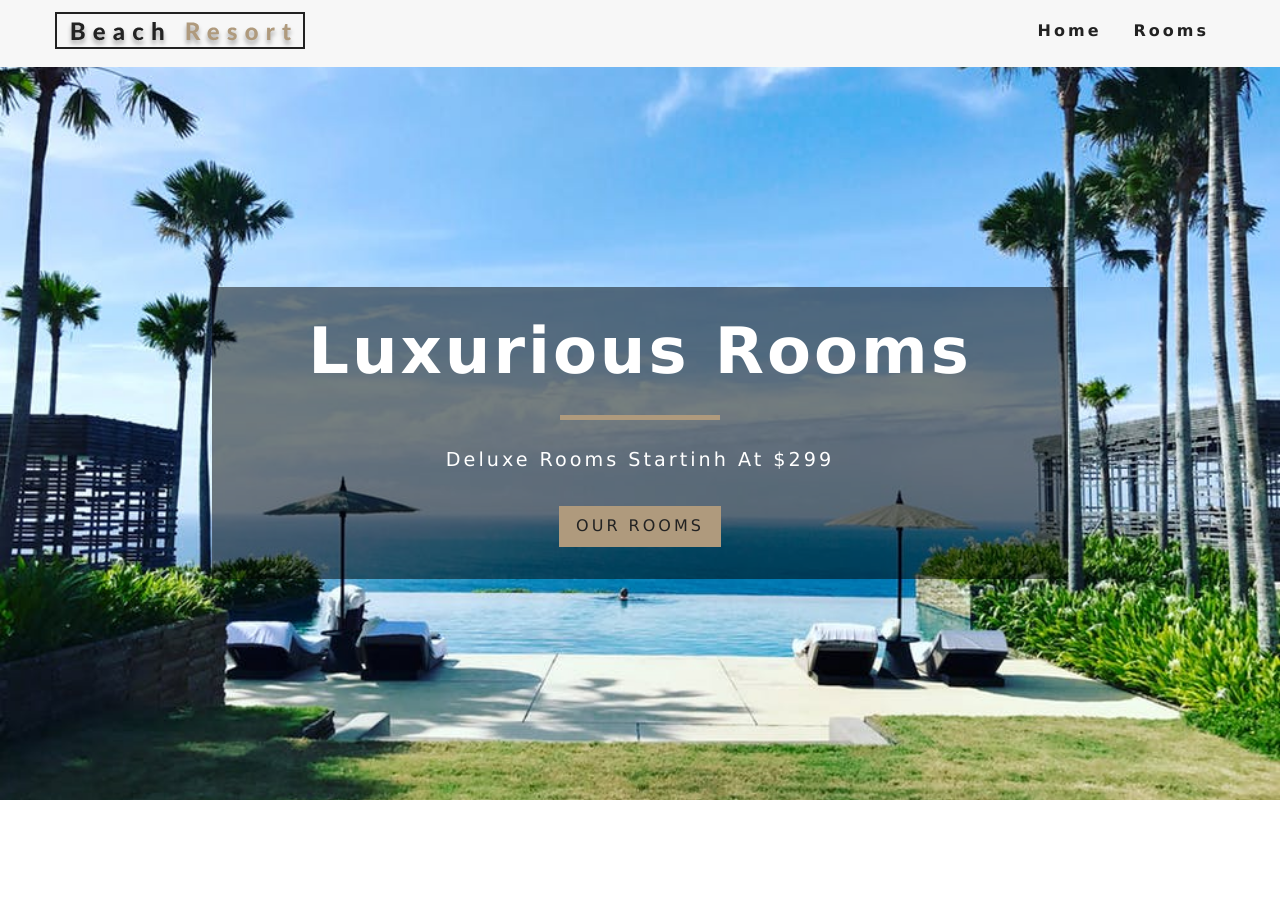
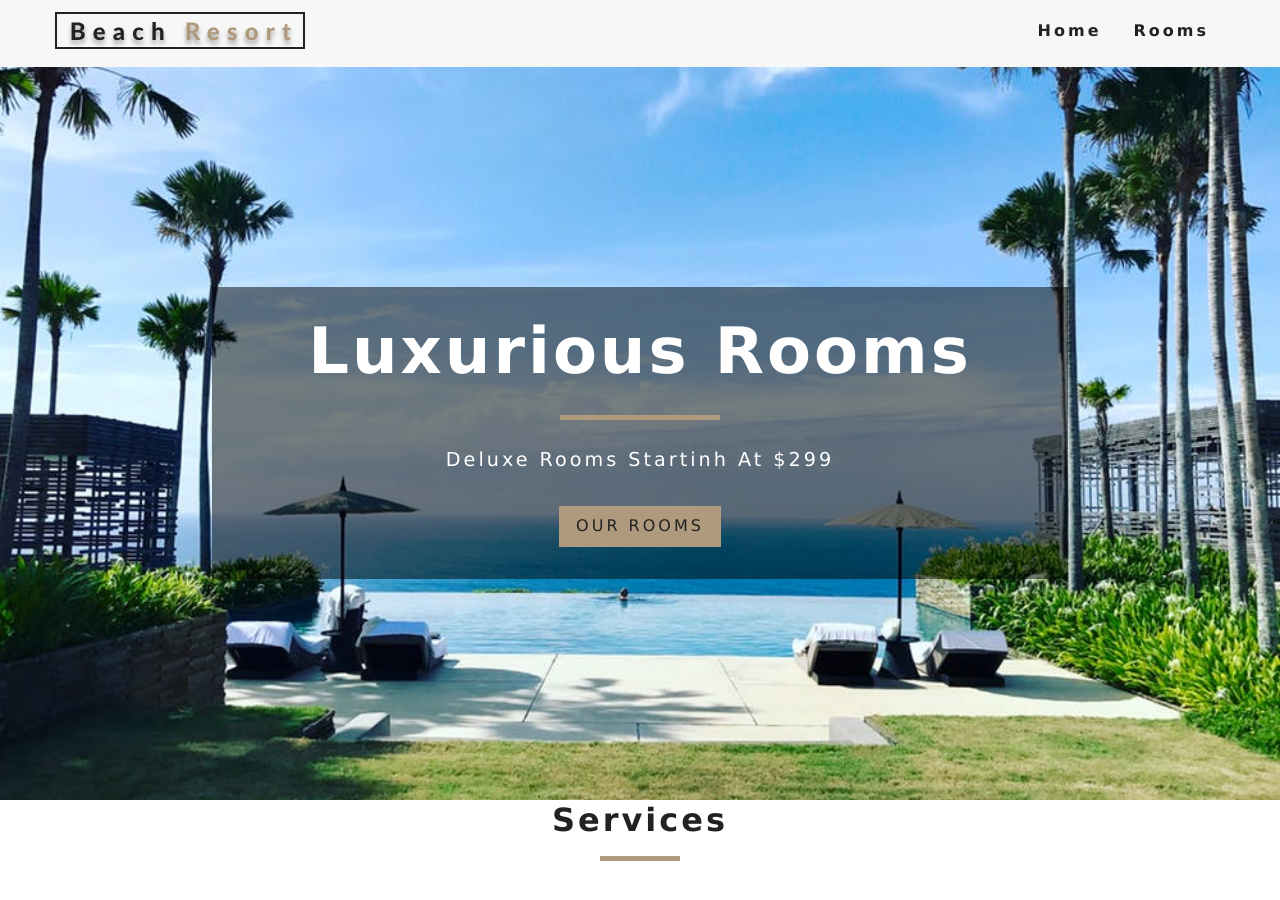
Before and after one commit to lario0913/beach-resort, a React (Create React App) app: page / in a window 1280 px wide. Shown: the top 900 px of the page. Before the commit the page ends 800 px from the top, so only its background shows below. Built offline with nearby package versions, Linux system fonts and the light colour scheme.

Commit message:
started working on the services component

```diff
--- /dev/null
+++ b/src/components/Services.js
@@ -0,0 +1,14 @@
+import React, { Component } from 'react'
+import Title from './Title'
+
+export class Services extends Component {
+    render() {
+        return (
+            <div>
+                <Title title='Services' />
+            </div>
+        )
+    }
+}
+
+export default Services
--- /dev/null
+++ b/src/components/Title.js
@@ -0,0 +1,12 @@
+import React from 'react'
+
+function Title({title}) {
+    return (
+        <div className="section-title">
+            <h4>{title}</h4>
+            <div />
+        </div>
+    )
+}
+
+export default Title
--- a/src/pages/Home.js
+++ b/src/pages/Home.js
@@ -2,9 +2,11 @@
 import Hero from '../components/Hero'
 import Banner from '../components/Banner'
 import { Link } from 'react-router-dom'
+import Services from '../components/Services'
 
 function Home() {
     return (
+        <>
             <Hero>
                 <Banner title="Luxurious rooms" subtitle="deluxe rooms startinh at $299">
                         <Link className="btn-primary" to="/rooms" >
@@ -12,6 +14,8 @@
                         </Link>
                 </Banner>
             </Hero>
+            <Services />
+        </>
     )
 }
 
```
Also changed, not shown: 1 other file (tests, documents, lock files or other folders). Lines whose indentation alone changed are shown as unchanged.
